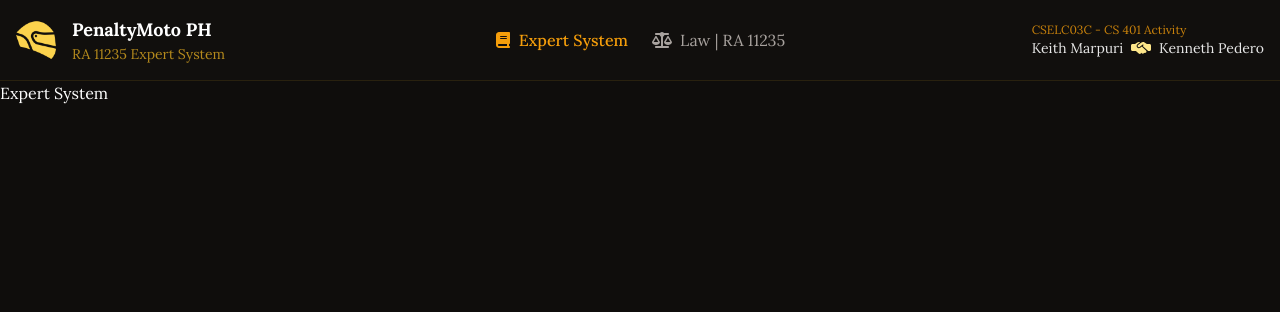
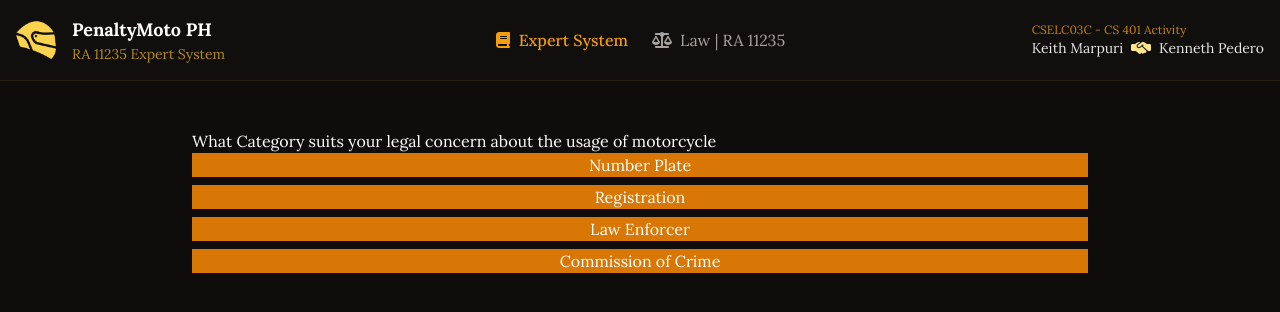
Before and after one commit to Bluchatoe/penalty-moto-expert-system, a React (Vite) app: page /expert-system in a window 1280 px wide. Shown: the top 312 px of the page. Built offline with nearby package versions, Linux system fonts and the light colour scheme.

Commit message:
added dialogues

```diff
--- a/src/ExpertSystem.jsx
+++ b/src/ExpertSystem.jsx
@@ -1,3 +1,95 @@
+import { useEffect, useRef, useState } from "react";
+import { dialogues } from "./dialogues";
+
 export default function ExpertSystem() {
-  return <div>Expert System</div>;
+  return (
+    <div className="w-full h-full max-h-full overflow-y-auto relative">
+      <div className="max-w-4xl  mx-auto py-8 gap-4">
+        <DialogueSystem />
+      </div>
+    </div>
+  );
 }
+
+function DialogueSystem() {
+  // State for storing current dialogue and selected options
+  const [currentDialogue, setCurrentDialogue] = useState("start");
+  const [dialogueHistory, setDialogueHistory] = useState([]);
+  const [isThereAVerdict, setIsThereAVerdict] = useState(false);
+
+  // Ref for auto-scroll
+  const dialogueEndRef = useRef(null);
+
+  // Function to handle option selection
+  const handleOptionSelect = (nextDialogueId, optionText) => {
+    // Find the next dialogue based on the selected option's ID
+    const nextDialogue = dialogues.find((d) => d.id === nextDialogueId);
+
+    if (nextDialogue === undefined) setCurrentDialogue("End");
+
+    if (nextDialogue.penalty) setIsThereAVerdict(true);
+
+    console.log(nextDialogue);
+
+    // Add the current dialogue and selected option to history
+    setDialogueHistory((prevHistory) => [
+      ...prevHistory,
+      {
+        ...dialogues.find((d) => d.id === currentDialogue),
+        selectedOption: optionText,
+      },
+    ]);
+
+    // Set the next dialogue if exists
+    if (nextDialogue) {
+      setCurrentDialogue(nextDialogueId);
+    }
+  };
+
+  // Scroll to the bottom of the dialogue history when it updates
+  useEffect(() => {
+    dialogueEndRef.current?.scrollIntoView({ behavior: "smooth" });
+  }, [dialogueHistory]);
+
+  // Find the current dialogue object
+  const activeDialogue = dialogues.find((d) => d.id === currentDialogue);
+
+  return (
+    <div className="dialogue-system flex flex-col gap-4">
+      {/* Render history */}
+      <div className="dialogue-history flex flex-col gap-4">
+        {dialogueHistory.map((dialogue, index) => (
+          <div key={index} className="dialogue-item">
+            <p>{dialogue.question}</p>
+            <p className="selected-option">
+              Selected: {dialogue.selectedOption}
+            </p>
+          </div>
+        ))}
+      </div>
+
+      {/* Render current dialogue */}
+      {activeDialogue && (
+        <div className="active-dialogue">
+          <p>{activeDialogue.question}</p>
+          <div className="options flex flex-col gap-2">
+            {activeDialogue.options?.map((option) => (
+              <button
+                className="bg-amber-600"
+                key={option.id}
+                onClick={() => handleOptionSelect(option.id, option.text)}
+              >
+                {option.text}
+              </button>
+            ))}
+          </div>
+        </div>
+      )}
+
+      {/* VERDICT */}
+      {isThereAVerdict && <div>{activeDialogue.penalty}</div>}
+
+      <div className="min-h-40" ref={dialogueEndRef}></div>
+    </div>
+  );
+}
--- /dev/null
+++ b/src/dialogues.jsx
@@ -0,0 +1,231 @@
+export const dialogues = [
+  {
+    id: "start",
+    question:
+      "What Category suits your legal concern about the usage of motorcycle",
+    options: [
+      { id: "numberPlateCat", text: "Number Plate" },
+      { id: "registrationCat", text: "Registration" },
+      { id: "lawEnforcerCat", text: "Law Enforcer" },
+      { id: "comOfCrimeCat", text: "Commission of Crime" },
+    ],
+  },
+  //NUMBER PLATE CATEGORY
+  {
+    id: "numberPlateCat",
+    question: "What is your concern regarding Number plate?",
+    options: [
+      {
+        id: "driveWithoutNumber",
+        text: "Driving without a number plate or readable number plate.",
+      },
+      { id: "lostNumber", text: "Lost Number Plate" },
+      {
+        id: "manipulatedNumber",
+        text: "Erased, Tampered, Forged, Imitated, Covered or Concelead Number Plate",
+      },
+      {
+        id: "buyOrSellNumber",
+        text: "Bought or Sold a motorcycle with an erased, tampered, altered, forged or imitated number plate.",
+      },
+      {
+        id: "stolenNumber",
+        text: "Stolen Number Plate or Readable Plate",
+      },
+    ],
+  },
+
+  {
+    id: "buyOrSellNumber",
+    question:
+      "Is the Buyer or Seller aware that the number plate is erased, tampered, altered, forged or imitated number plate?",
+    options: [
+      {
+        id: "awareYes",
+        text: "Yes",
+      },
+      { id: "awareNo", text: "No" },
+    ],
+  },
+
+  {
+    id: "awareYes",
+    question: null,
+    options: null,
+    penalty: "Both Buyer and Seller shall be punished Prison Mayor",
+  },
+
+  {
+    id: "awareNo",
+    question: null,
+    options: null,
+    penalty: "The Buyer OR The Seller will be punished Arresto mayor",
+  },
+
+  {
+    id: "stolenNumber",
+    question: "Is the used Number Plate or Readable Number Plate stolen?",
+    options: [
+      {
+        id: "usedPlateStolenYes",
+        text: "Yes",
+      },
+      { id: "noPenalty", text: "No" },
+    ],
+  },
+
+  {
+    id: "usedPlateStolenYes",
+    question: null,
+    options: null,
+    penalty:
+      "Prision Mayor or fine of not less than Fifty Thousand pesos (P50,000.00) but not more than One hundred thousand pesos (P100,000.00)",
+  },
+
+  {
+    id: "driveWithoutNumber",
+    question: null,
+    options: null,
+    penalty:
+      "Fine of not less than Fifty thousand pesos (P50,000.00) but not more than One hundred thousand (P100,000.00) or both",
+  },
+  {
+    id: "manipulatedNumber",
+    question: null,
+    options: null,
+    penalty:
+      "Prision Mayor, or Twenty thousand pesos (P20,000.00) but not more than Fifty thousand pesos (P50,000.00).",
+  },
+  {
+    id: "lostNumber",
+    question: "Did it lost the Number Plate within your capacity?",
+    options: [
+      {
+        id: "lostYes",
+        text: "Yes",
+      },
+      { id: "lostNo", text: "No" },
+    ],
+  },
+  {
+    id: "lostNo",
+    question: "Is it damaged?",
+    options: [
+      {
+        id: "lostYes",
+        text: "Yes",
+      },
+      { id: "damagedNo", text: "No" },
+    ],
+  },
+  {
+    id: "lostYes",
+    question: "Did you report it?",
+    options: [
+      {
+        id: "reportYes",
+        text: "Yes",
+      },
+      { id: "reportNo", text: "No" },
+    ],
+  },
+  {
+    id: "reportYes",
+    question: null,
+    options: null,
+    penalty: "No Penalty",
+  },
+  {
+    id: "reportNo",
+    question: null,
+    options: null,
+    penalty:
+      "Twenty thousand pesos (P20,000.00) but not more than Fifty thousand pesos (P50,000.00).",
+  },
+
+  {
+    id: "damagedNo",
+    question: "Is it stolen?",
+    options: [
+      {
+        id: "stolenYes",
+        text: "Yes",
+      },
+      { id: "reportYes", text: "No" },
+    ],
+  },
+
+  {
+    id: "stolenYes",
+    question: "Is the stolen numberplate used in connection with an offense?",
+    options: [
+      {
+        id: "connectOffenseYes",
+        text: "Yes",
+      },
+      { id: "lostYes", text: "No" },
+    ],
+  },
+
+  {
+    id: "connectOffenseYes",
+    question: "Did you report it within 3 days since the day it was lost?",
+    options: [
+      {
+        id: "3daysReportYes",
+        text: "Yes",
+      },
+      { id: "noPenalty", text: "No" },
+    ],
+  },
+
+  {
+    id: "3daysReportYes",
+    question: null,
+    options: null,
+    penalty:
+      "Twenty thousand pesos (P20,000.00) but not more than Fifty thousand pesos (P50,000.00).",
+  },
+
+  //Registration CATEGORY
+  {
+    id: "registrationCat",
+    question: "What is your concern regarding Registration?",
+    options: [
+      {
+        id: "purchase",
+        text: "Registration After Purchase",
+      },
+      { id: "disposition", text: "Registration After Disposition" },
+    ],
+  },
+
+  //LAW ENFORCER CATEGORY
+  {
+    id: "lawEnforcerCat",
+    question: "Is the seized motorcycle reported surrendered within 24 hours?",
+    options: [
+      {
+        id: "surrenderedYes",
+        text: "Yes",
+      },
+      { id: "surrenderedNo", text: "No" },
+    ],
+  },
+
+  //COMMISSION OF CRIME
+  {
+    id: "comOfCrimeCat",
+    question: "Is the motorcycle used in a crime under Grave Felony?",
+    options: [
+      {
+        id: "graveFelonyYes",
+        text: "Yes",
+      },
+      { id: "graveFelonyNo", text: "No" },
+    ],
+  },
+
+  //   NO PENALTY DIALOGUE
+  { id: "noPenalty", question: null, options: null, penalty: "No Penalty" },
+];
--- a/src/index.css
+++ b/src/index.css
@@ -53,3 +53,17 @@
   color: rgb(255, 255, 255);
   background: #b86303;
 }
+
+.section-div p {
+  margin-bottom: 16px;
+}
+
+.section-div ol {
+  list-style-type: lower-alpha;
+  padding-left: 30px;
+}
+
+.section-div li {
+  margin-bottom: 16px;
+  padding-left: 8px;
+}
--- a/src/sections.jsx
+++ b/src/sections.jsx
@@ -32,26 +32,26 @@ export const sectionsList = [
         <p>As used in this Act, the following terms are defined:</p>
         <ol>
           <li>
-            (a) Backrider refers to any person or persons seated at the back of
-            a motorcycle, or a passenger of a motorcycle;
+            Backrider refers to any person or persons seated at the back of a
+            motorcycle, or a passenger of a motorcycle;
           </li>
           <li>
-            (b) Driver refers to any person driving or controlling a motorcycle;
+            Driver refers to any person driving or controlling a motorcycle;
           </li>
           <li>
-            (c) Motorcycle refers to a powered two (2) or three (3) wheeled
-            motor vehicle, including, but not limitted to. Scooters, mopeds, and
+            Motorcycle refers to a powered two (2) or three (3) wheeled motor
+            vehicle, including, but not limitted to. Scooters, mopeds, and
             motorcycles with appendages such as sidecards, tricycles, or trikes.
             This shall include government-owned vehicles;
           </li>
           <li>
-            (d) Owner refers to any person who owns or is the registered owner
-            of a motorcycle. Under this Act, it also refers to any person who
-            has actual control and possession of motorcycle, whether it is
+            Owner refers to any person who owns or is the registered owner of a
+            motorcycle. Under this Act, it also refers to any person who has
+            actual control and possession of motorcycle, whether it is
             registered or not; and
           </li>
           <li>
-            (e) Number plate refers to the regular motor vehicle license plate
+            Number plate refers to the regular motor vehicle license plate
             issued by the Land Transportation Office (LTO) for a motorcycle,
             bearing the standard alphanumeric characters in accordance with
             Republic Act No. 4136, as amended, otherwise known as the &#34;Land
```
